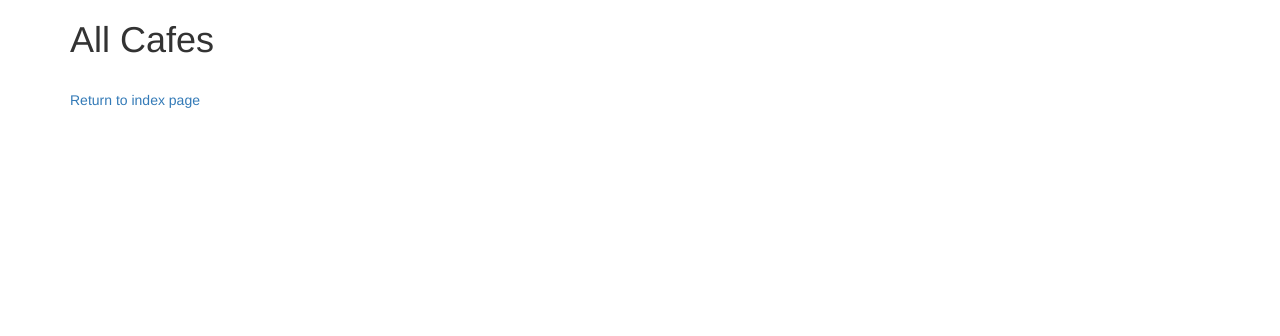
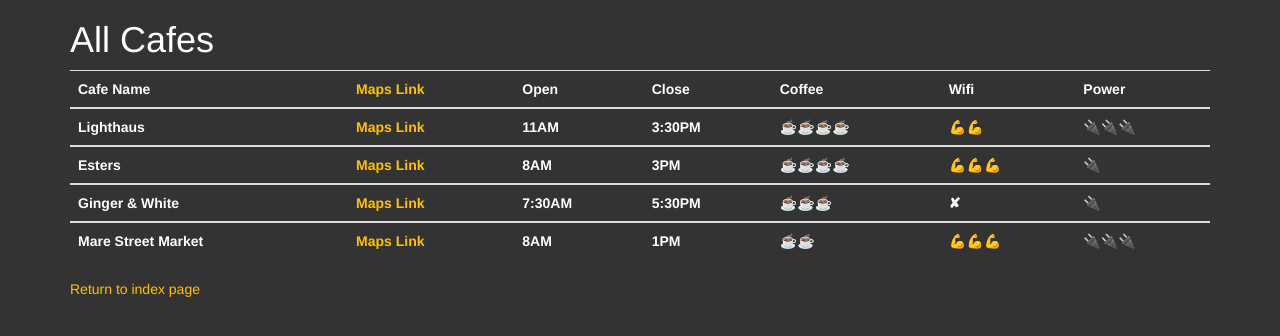
Before and after one commit to scarlatcristian/Coffe-and-Wifi, a Flask app: page /cafes in a window 1280 px wide. Shown: the top 336 px of the page. Run offline with Flask 3, Linux system fonts and the light colour scheme; lists and menus that the app fills with data are empty; some libraries are stand-ins or nearby versions.

Commit message:
added cafes table to cafes file

```diff
--- a/main.py
+++ b/main.py
@@ -4,6 +4,10 @@
 from wtforms import StringField, SubmitField
 from wtforms.validators import DataRequired
 import csv
+import os
+
+script_dir = os.path.dirname(os.path.realpath(__file__))
+file_path = os.path.join(script_dir, 'cafe-data.csv')
 
 app = Flask(__name__)
 app.config['SECRET_KEY'] = '8BYkEfBA6O6donzWlSihBXox7C0sKR6b'
@@ -33,7 +37,7 @@
 
 @app.route('/cafes')
 def cafes():
-    with open('cafe-data.csv', newline='') as csv_file:
+    with open(file_path, newline='') as csv_file:
         csv_data = csv.reader(csv_file, delimiter=',')
         list_of_rows = []
         for row in csv_data:
--- a/templates/cafes.html
+++ b/templates/cafes.html
@@ -1,14 +1,37 @@
 {% extends 'bootstrap/base.html' %} {% block title %}Restaurants{% endblock %}
 {% block content %}
+
+<!-- prettier-ignore -->
+{% block styles %}
+{{super()}}
+<link
+  rel="stylesheet"
+  href="{{url_for('static', filename='css/styles.css')}}"
+/>
+{% endblock %}
 
 <div class="container">
   <div class="row">
     <div class="col-sm-12">
       <h1>All Cafes</h1>
 
-      <table class="table"></table>
+      <table class="table table-dark">
+        {% for cafe in cafes %}
+        <tbody>
+          <th scope="col">{{cafe[0]}}</th>
+          <th scope="col">
+            <a href="{{cafe[1]}}">Maps Link</a>
+          </th>
+          <th scope="col">{{cafe[2]}}</th>
+          <th scope="col">{{cafe[3]}}</th>
+          <th scope="col">{{cafe[4]}}</th>
+          <th scope="col">{{cafe[5]}}</th>
+          <th scope="col">{{cafe[6]}}</th>
+        </tbody>
+        {% endfor %}
+      </table>
 
-      <p><a href="#">Return to index page</a></p>
+      <p><a href="{{url_for('home')}}">Return to index page</a></p>
     </div>
   </div>
 </div>
--- a/templates/index.html
+++ b/templates/index.html
@@ -23,7 +23,9 @@
       You've found the right place! Checkout my collection of cafes with data on
       power socket availability, wifi speed and coffee quality.
     </p>
-    <a class="btn btn-warning btn-lg" href="#" role="button">Show Me!</a>
+    <a class="btn btn-warning btn-lg" href="{{url_for('cafes')}}" role="button"
+      >Show Me!</a
+    >
   </div>
 </div>
 {% endblock %}
```
